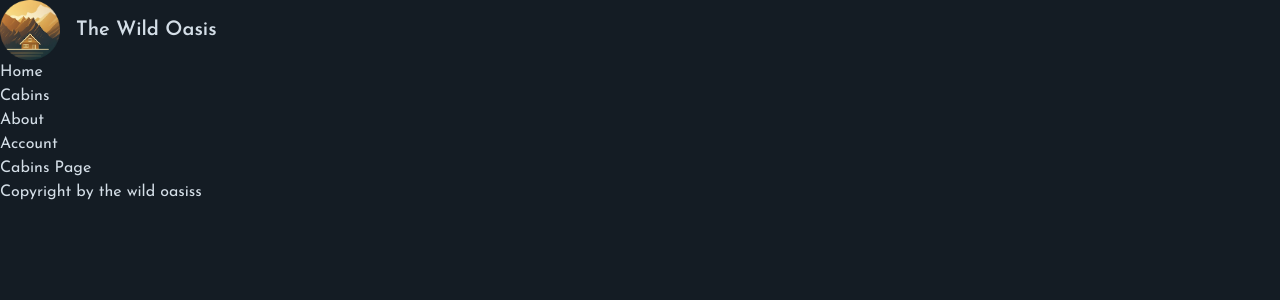
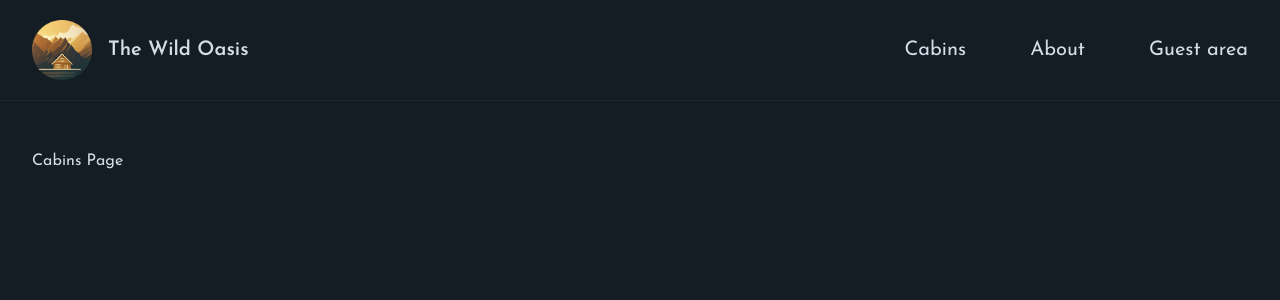
Before and after one commit to yukijina/next-wild-oasis, a Next.js app: page /cabins in a window 1280 px wide. Shown: the top 300 px of the page. Built offline with nearby package versions, Linux system fonts and the light colour scheme.

Commit message:
improve Navigation and Root layout. add css

```diff
--- /dev/null
+++ b/app/_components/Header.js
@@ -0,0 +1,15 @@
+import Navigation from '@/app/_components/Navigation';
+import Logo from '@/app/_components/Logo';
+
+function Header() {
+  return (
+    <header className='border-b border-primary-900 px-8 py-5'>
+      <div className='flex justify-between items-center max-w-7xl mx-auto'>
+        <Logo />
+        <Navigation />
+      </div>
+    </header>
+  );
+}
+
+export default Header;
--- a/app/_components/Navigation.js
+++ b/app/_components/Navigation.js
@@ -2,19 +2,33 @@ import Link from 'next/link';
 
 export default function Navigation() {
   return (
-    <ul>
+    <nav className='z-10 text-xl'>
+      <ul className='flex gap-16 items-center'>
         <li>
-        <Link href='/'>Home</Link>
+          <Link
+            href='/cabins'
+            className='hover:text-accent-400 transition-colors'
+          >
+            Cabins
+          </Link>
         </li>
         <li>
-        <Link href='/cabins'>Cabins</Link>
+          <Link
+            href='/about'
+            className='hover:text-accent-400 transition-colors'
+          >
+            About
+          </Link>
         </li>
         <li>
-        <Link href='/about'>About</Link>
-      </li>
-      <li>
-        <Link href='account'>Account</Link>
+          <Link
+            href='/account'
+            className='hover:text-accent-400 transition-colors'
+          >
+            Guest area
+          </Link>
         </li>
       </ul>
+    </nav>
   );
 }
--- a/app/layout.js
+++ b/app/layout.js
@@ -14,6 +14,7 @@ const josefin = Josefin_Sans({
 //console.log(josefin);
 
 import '@/app/_styles/globals.css';
+import Header from './_components/Header';
 
 // setup title. No need to add in the RootLayout
 // We do not add manually in html
@@ -33,14 +34,12 @@ export default function RootLayout({ children }) {
   return (
     <html lang='en'>
       <body
-        className={`${josefin.className} bg-primary-950 text-primary-100 min-h-screen`}
+        className={`${josefin.className} antialiased bg-primary-950 text-primary-100 min-h-screen flex flex-col`}
       >
-        <header>
-          <Logo />
-          <Navigation />
-        </header>
-        <main>{children}</main>
-        <footer>Copyright by the wild oasiss</footer>
+        <Header />
+        <div className='flex-1 px-8 py-12'>
+          <main className='max-w-7xl mx-auto'>{children}</main>
+        </div>
       </body>
     </html>
   );
```
Lines whose indentation alone changed are shown as unchanged.
